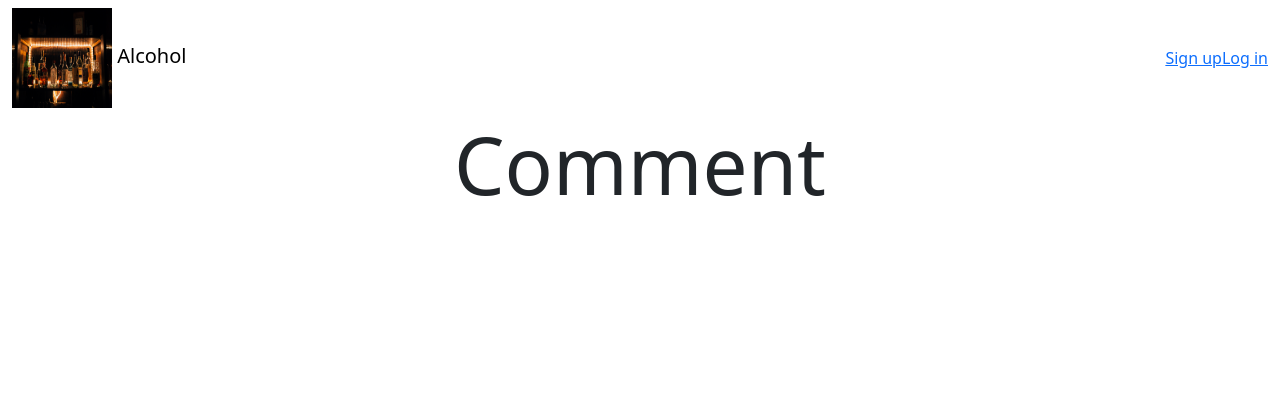
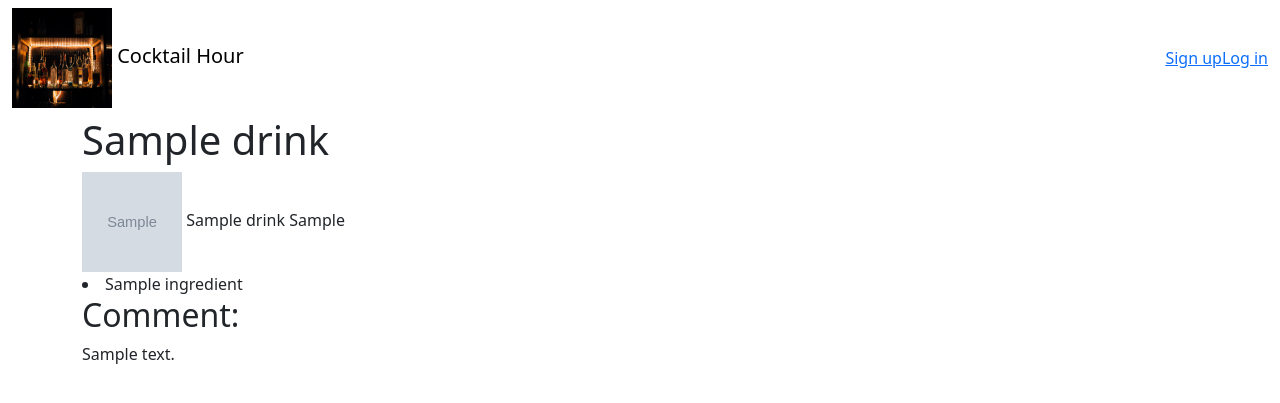
Before and after one commit to RMCanete/Capstone1, a Flask app: template templates/view_comment.html in a window 1280 px wide. Shown: the top 403 px of the page. Run offline with Flask 2, Linux system fonts and the light colour scheme; the template is opened without the code that fills it: values that come from a table or form of the project are taken from there, others are empty; tables that the repository leaves empty hold one stand-in row (values such as "Sample post"); grey boxes marked "Sample" are stand-in pictures; some libraries are stand-ins or nearby versions.

Commit message:
updated comments

```diff
--- a/app.py
+++ b/app.py
@@ -1,5 +1,6 @@
 import os
 from sqlite3 import IntegrityError
+import datetime
 # from sqlalchemy.exc import IntegrityError
 from flask import Flask, render_template, flash, redirect, request, session, g, jsonify
 # from flask_debugtoolbar import DebugToolbarExtension
@@ -160,12 +161,12 @@ def show_cocktail(id):
         return redirect("/signup")
 
     cocktail = Drink.query.get_or_404(id)
-    drink_ingredient = DrinkIngredient.query.all()
-    ingredient = Ingredient.query.all()
+    drink_ingredients = DrinkIngredient.query.all()
+    ingredients = Ingredient.query.all()
 
     # add_drink(cocktail)
 
-    return render_template('show_cocktail.html',cocktail=cocktail, drink_ingredient=drink_ingredient, ingredient=ingredient)
+    return render_template('show_cocktail.html',cocktail=cocktail, drink_ingredients=drink_ingredients, ingredients=ingredients)
 
 
 
@@ -190,7 +191,7 @@ def fav_drink(id):
         db.session.commit()
     return redirect("/")
 
-@app.route('/drinks/<id>/favorites', methods=["DELETE"])
+@app.route('/drinks/<id>/favorites/delete', methods=["POST"])
 def fav_drink_delete(id):
     """Show favorites"""
 
@@ -201,9 +202,9 @@ def fav_drink_delete(id):
     user=g.user
     if id in [drink.id for drink in user.fav_drinks]:
         user.fav_drinks=[drink for drink in user.fav_drinks if drink.id != id]
-        db.session.add(user)
+        db.session.delete(id)
         db.session.commit()
-    return redirect("/")
+    return redirect("/favorites")
 
 
 @app.route('/favorites', methods=["GET"])
@@ -260,7 +261,6 @@ def drink_comment(id):
         flash("Access unauthorized!", "danger")
         return redirect("/")
 
-    form = CommentForm()
 
     drink=check_for_drink(id)
     if not drink:
@@ -269,28 +269,25 @@ def drink_comment(id):
         drink= Drink.query.get_or_404(id)
 
     user=g.user
-    if form.validate_on_submit():
-        # comment = form.comment.data
+    newComment = request.form.get("new_comment")
+    comment  = Comment(text=newComment,user_id=g.user.id,drink_id=id,created_at=datetime.datetime.now())
+    db.session.add(comment)
+    db.session.commit()
 
-        if id not in [comment.id for comment in user.comments]:
-            comment = form.comment.data
-            print(comment)
-            user.comments.append(comment)
-            db.session.add(user)
-            db.session.commit()
-    return redirect("/")
+    return redirect("/comments")
 
     # if id not in [drink.id for drink in user.fav_drinks]:
 
 
 
 @app.route('/comment/<int:id>', methods=["GET", "PUT", "PATCH"])
-def commentId():
+def commentId(id):
     """Show comment"""
 
     comment = Comment.query.get_or_404(id)
+    cocktail = Drink.query.get_or_404(comment.drink_id)
 
-    return render_template('view_comment.html', comment=comment)
+    return render_template('view_comment.html', cocktail=cocktail)
 
 @app.route('/comments', methods=["GET", "POST", "PUT", "PATCH"])
 def view_all_comments():
--- a/templates/base.html
+++ b/templates/base.html
@@ -3,7 +3,7 @@
 
 <head>
   <meta charset="UTF-8">
-  <title>Alcohol</title>
+  <title>Cocktail Hour</title>
 
   <link rel="stylesheet"
         href="https://unpkg.com/bootstrap/dist/css/bootstrap.css">
@@ -20,7 +20,7 @@
     <div class="navbar-header">
       <a href="/" class="navbar-brand">
         <img src="/static/images/alcohol.png" alt="logo">
-        <span>Alcohol</span>
+        <span>Cocktail Hour</span>
       </a>
     </div>
     <ul class="nav navbar-nav navbar-right">
--- a/templates/show_favorites_v2.html
+++ b/templates/show_favorites_v2.html
@@ -8,9 +8,15 @@
   <div class="drink" id="{{drink.id}}">
   <h2>{{drink.name}}</h2>
   <a href="/cocktail/{{drink.id}}"><img src="{{drink.image}}"><img></a>
+  <form method="post" action="/drinks/{{drink.id}}/favorites/delete">
+    <input type="submit" value="Delete">
+  </form>
   <h2>Instruction:</h2>
   <p>{{drink.instructions}}</p>
   {% endfor %}
+
+
+
 </body>
 
 
--- a/templates/view_comment.html
+++ b/templates/view_comment.html
@@ -2,19 +2,26 @@
 {% block content %}
 
 <body>
-    <div class="container">
-      <h1 class="text-center display-1">Comment</h1>
-      <div class="row justify-content-center">
-        <div class="col-6">
-          <ul id="favorites-list">
-          </ul>
-          <ul id="drinks-list">
-          </ul>
-          <ul id="comments-list">
-        </ul>
-        </div>
-      </div>
-    </div>
+<h1>{{ cocktail.name }}</h1>
+<img src="{{ cocktail.image }}" alt=""></img>
+{{ cocktail.name  }}
+{{ cocktail.instructions }}
+{% for ingredient in cocktail.ingredients %}
+    <li id="{{ingredient.id}}">{{ingredient.name}}</li>
+    {% for drink_ingredient in cocktail.ingredients %}
+        {% if drink_ingredient.ingredient_id == ingredient.id %}
+            {% if drink_ingredient.drink_id == cocktail.drink.id %}
+                <li>Quantity: {{drink_ingredient.quantity}} {{ drink_ingredient.measurement_unit}} </li>
+            {% endif %}
+        {% endif %}
+    {% endfor %}
+{% endfor %}
+<h2>Comment:</h2>
+{% for comment in cocktail.comments %}
+<p>{{ comment.text }}</p>
+{% endfor %}
+
+
   <script src="https://cdnjs.cloudflare.com/ajax/libs/axios/0.21.1/axios.min.js"></script>
   <script src="https://code.jquery.com/jquery-3.6.0.min.js" integrity="sha256-/xUj+3OJU5yExlq6GSYGSHk7tPXikynS7ogEvDej/m4=" crossorigin="anonymous"></script>
   <script src="/static/drinks.js"></script>
```
Also changed, not shown: models.py (+0 -9 lines), templates/random_cocktail.html (+3 -25 lines), templates/show_cocktail.html (+38 -5 lines).
